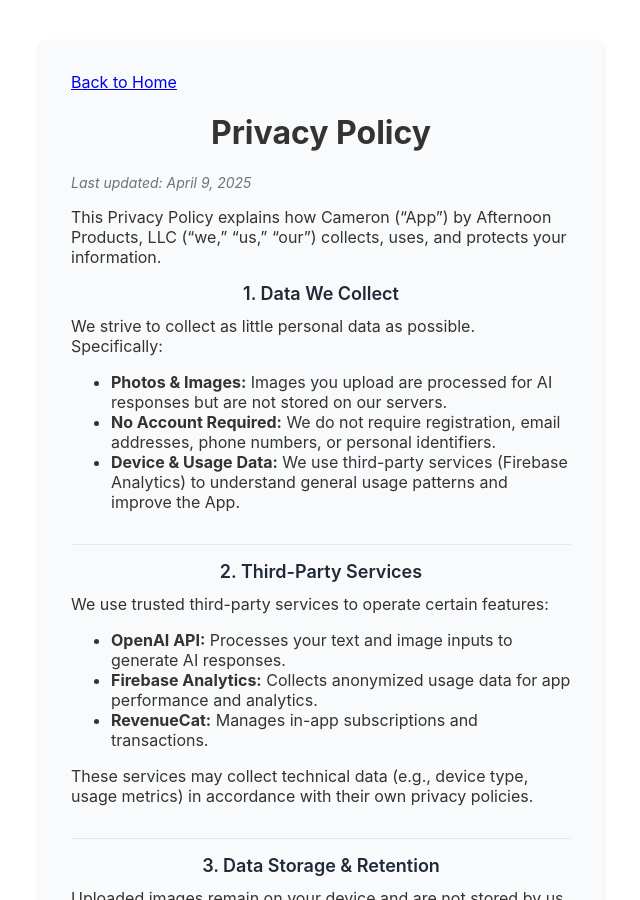
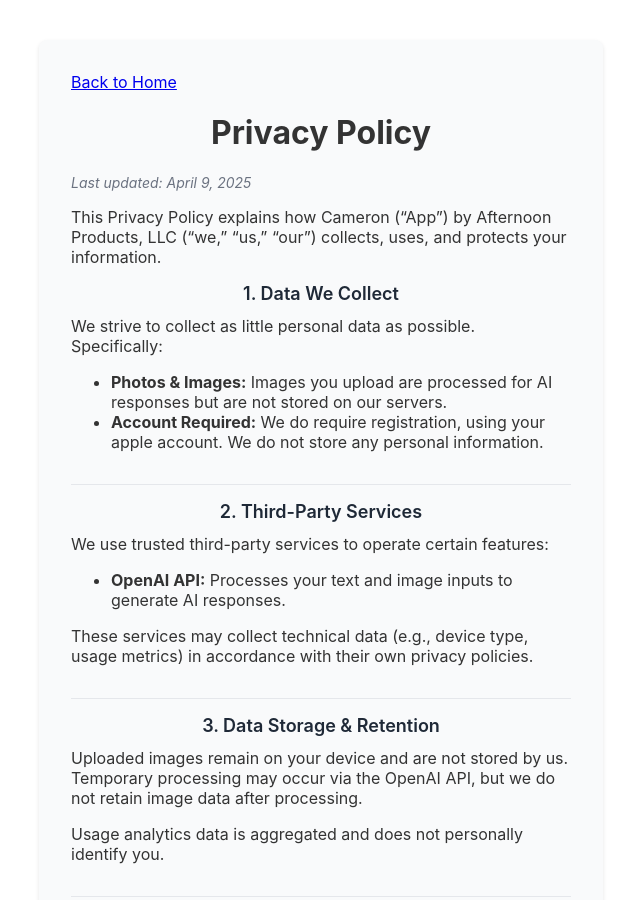
Before and after one commit to cchalfan1/cameron-pub, a Jekyll site: the page built from privacy.html, in a window 1280 px wide and 900 px high. Shown: the whole window, without its empty margins (319-959 px from the left). Built offline with Jekyll 4.4.1, drawn with Linux system fonts in a browser that asks for light colours.

Commit message:
update pp

```diff
--- a/privacy.html
+++ b/privacy.html
@@ -35,13 +35,8 @@
         responses but are not stored on our servers.
       </li>
       <li>
-        <strong>No Account Required:</strong> We do not require registration,
-        email addresses, phone numbers, or personal identifiers.
-      </li>
-      <li>
-        <strong>Device & Usage Data:</strong> We use third-party services
-        (Firebase Analytics) to understand general usage patterns and improve
-        the App.
+        <strong>Account Required:</strong> We do require registration, using
+        your apple account. We do not store any personal information.
       </li>
     </ul>
   </section>
@@ -57,14 +52,6 @@
       <li>
         <strong>OpenAI API:</strong> Processes your text and image inputs to
         generate AI responses.
-      </li>
-      <li>
-        <strong>Firebase Analytics:</strong> Collects anonymized usage data for
-        app performance and analytics.
-      </li>
-      <li>
-        <strong>RevenueCat:</strong> Manages in-app subscriptions and
-        transactions.
       </li>
     </ul>
     <p class="tos-text mb-4">
```
